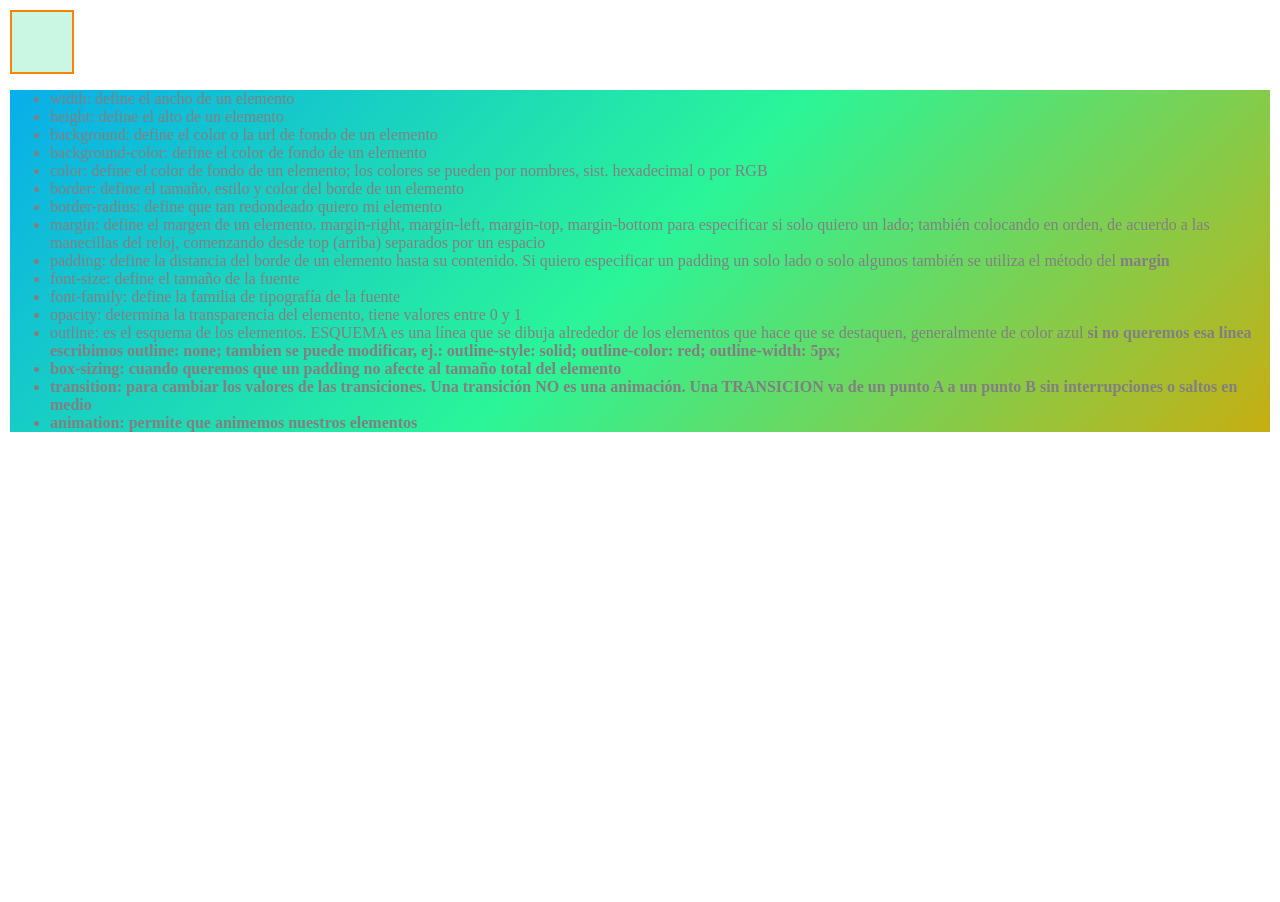
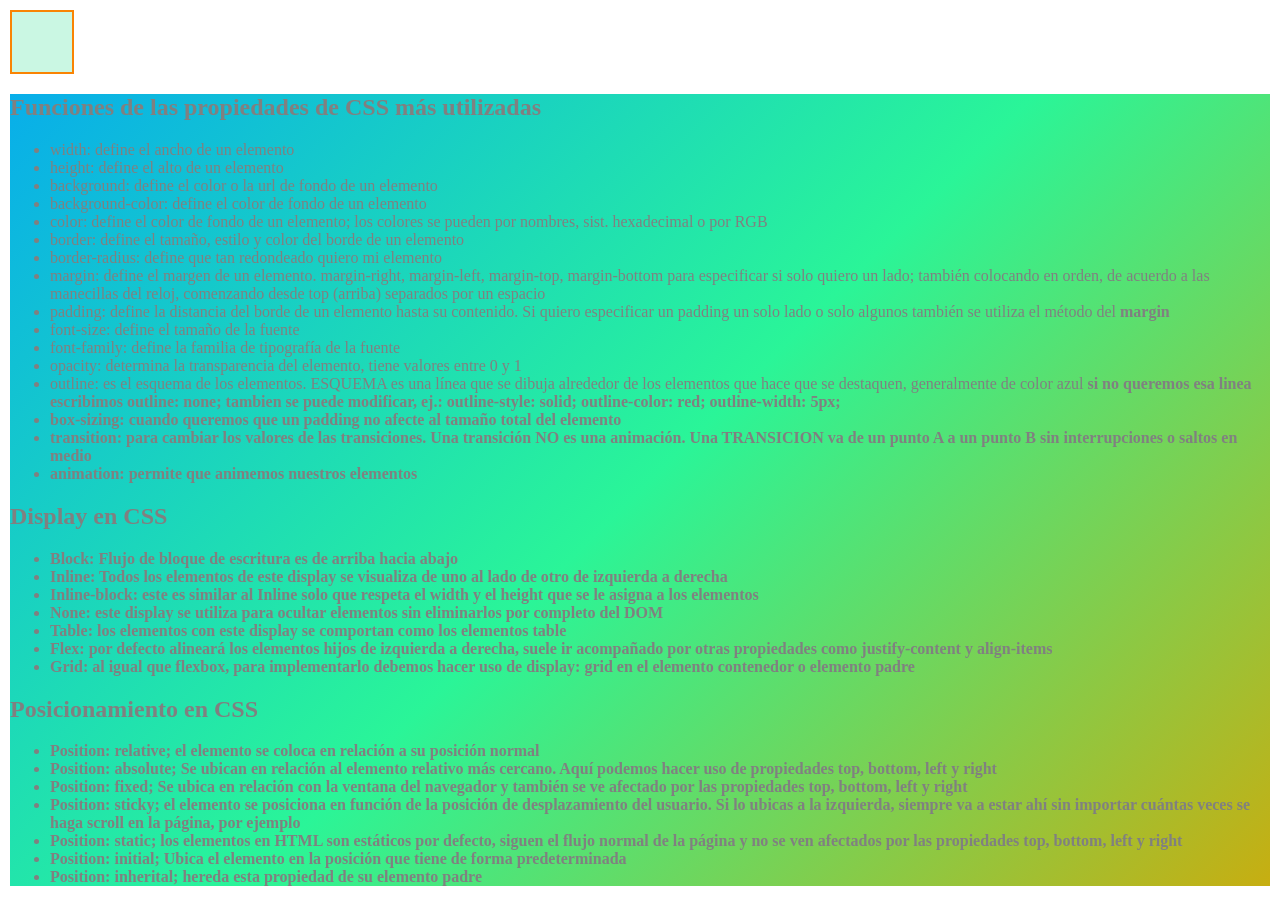
Before and after one commit to ArielMakerLabPy/escuelaJavaScript, a plain HTML site: page cursoBackEndDeveloper/style.html in a window 1280 px wide. Before the commit the page ends 800 px from the top, so only its background shows below. Drawn offline with Linux system fonts and the light colour scheme.

Commit message:
Introdución a CSS

```diff
--- a/cursoBackEndDeveloper/style.html
+++ b/cursoBackEndDeveloper/style.html
@@ -35,6 +35,7 @@
     <p>Perro</p> -->
     <div class="caja1"></div>
     <div class="caja2">
+        <h2>Funciones de las propiedades de CSS más utilizadas</h2>
         <ul>
             <li>width: define el ancho de un elemento</li>
             <li>height: define el alto de un elemento</li>
@@ -68,6 +69,43 @@
             </li>
             <li>animation: permite que animemos nuestros elementos</li>
         </ul>
+        <h2>Display en CSS</h2>
+            <ul>
+                <li>Block: Flujo de bloque de escritura es de arriba hacia abajo</li>
+                <li>Inline: Todos los elementos de este display se visualiza de uno al lado de otro
+                    de izquierda a derecha
+                </li>
+                <li>Inline-block: este es similar al Inline solo que respeta el width y el height
+                    que se le asigna a los elementos
+                </li>
+                <li>None: este display se utiliza para ocultar elementos sin eliminarlos por completo del DOM</li>
+                <li>Table: los elementos con este display se comportan como los elementos table</li>
+                <li>Flex: por defecto alineará los elementos hijos de izquierda a derecha, suele ir
+                    acompañado por otras propiedades como justify-content y align-items
+                </li>
+                <li>Grid: al igual que flexbox, para implementarlo debemos hacer uso de display: grid
+                    en el elemento contenedor o elemento padre
+                </li>
+            </ul>
+        <h2>Posicionamiento en CSS</h2>
+        <ul>
+            <li>Position: relative; el elemento se coloca en relación a su posición normal</li>
+            <li>Position: absolute; Se ubican en relación al elemento relativo más cercano. Aquí podemos
+                hacer uso de propiedades top, bottom, left y right
+            </li>
+            <li>Position: fixed; Se ubica en relación con la ventana del navegador y también se ve afectado
+                por las propiedades top, bottom, left y right
+            </li>
+            <li>Position: sticky; el elemento se posiciona en función de la posición de desplazamiento
+                del usuario. Si lo ubicas a la izquierda, siempre va a estar ahí sin importar cuántas veces se haga
+                scroll en la página, por ejemplo
+            </li>
+            <li>Position: static; los elementos en HTML son estáticos por defecto, siguen el flujo normal de
+                la página y no se ven afectados por las propiedades top, bottom, left y right
+            </li>
+            <li>Position: initial; Ubica el elemento en la posición que tiene de forma predeterminada</li>
+            <li>Position: inherital; hereda esta propiedad de su elemento padre</li>
+        </ul>
     </div>
 </body>
 </html>
```
